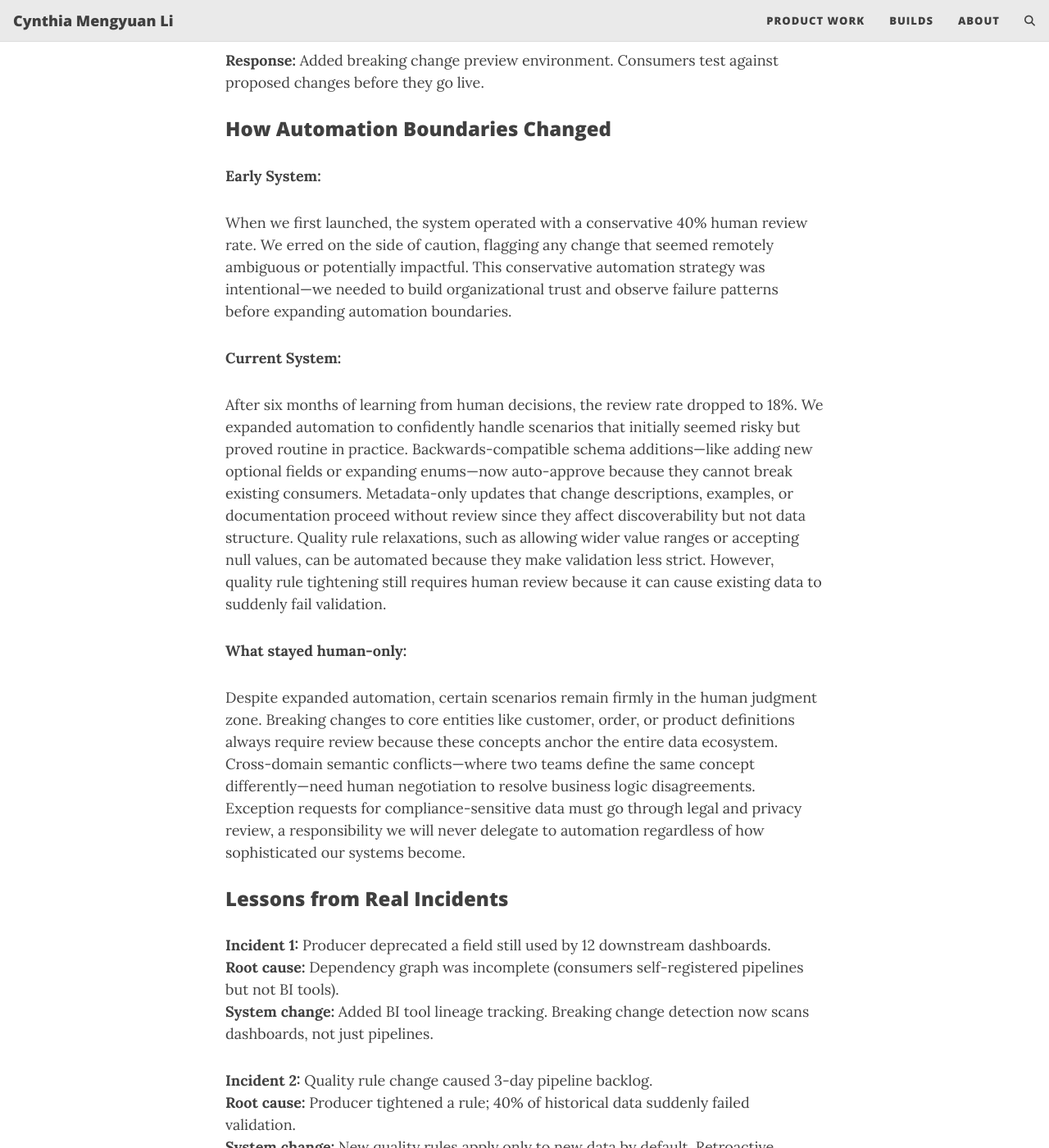
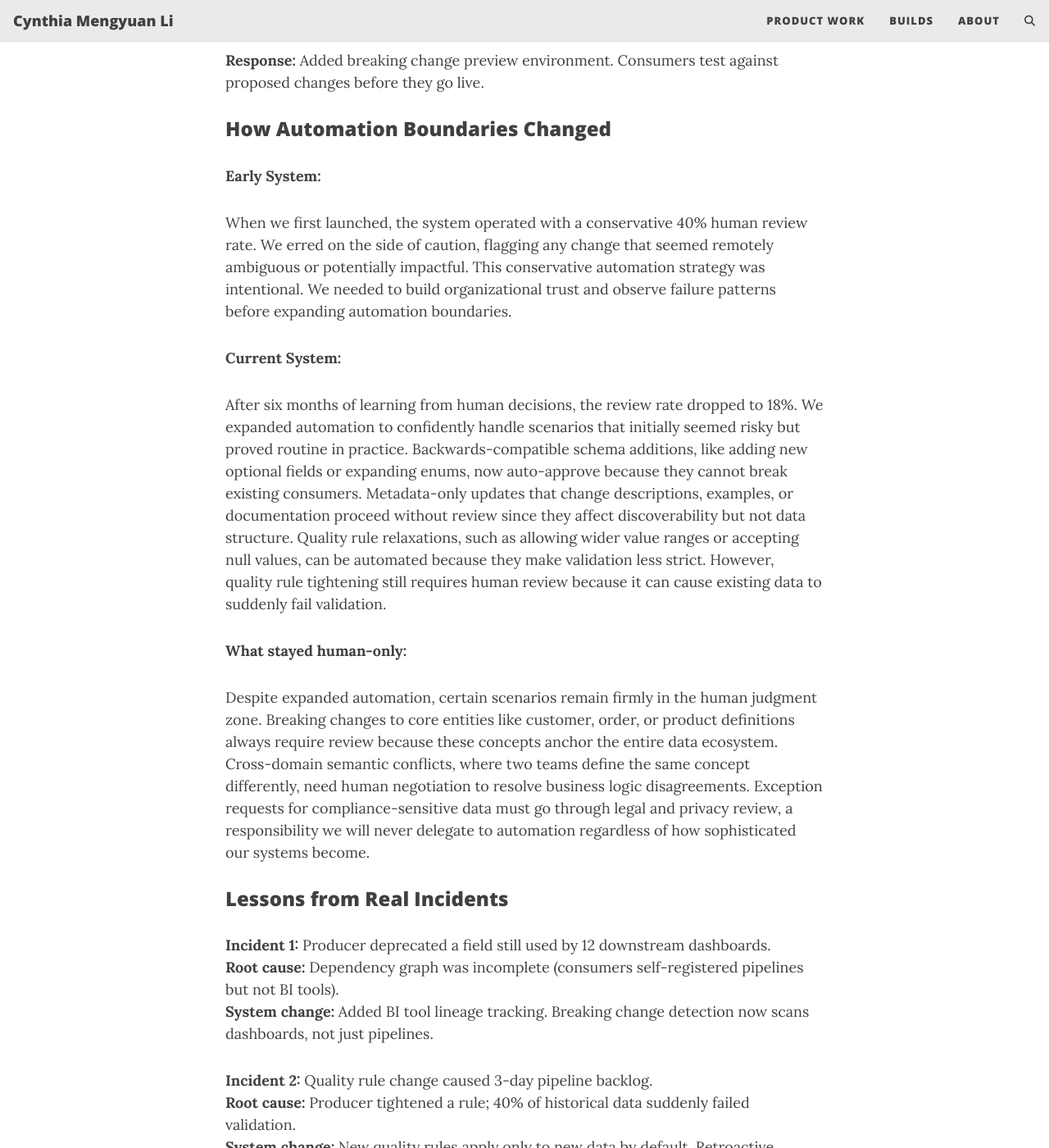
Before and after one commit to cynthialmy/cynthialmy.github.io, a Jekyll site: the page built from _posts/2024-06-11-contract-manager.md, in a window 1280 px wide and 1400 px high, scrolled down 10292 px. Shown: the whole window at 82% size. Built offline with Jekyll 4.4.1, drawn with Linux system fonts in a browser that asks for light colours; comment, search, counter and statistics services are not loaded; some of the changed text lies outside the part shown.

Commit message:
added more details

```diff
--- a/_posts/2024-06-11-contract-manager.md
+++ b/_posts/2024-06-11-contract-manager.md
@@ -14,7 +14,7 @@ At Volvo Cars, dozens of teams gained the ability to publish data products indep
 
 Cross-domain integrations broke without warning, leaving consumers scrambling to identify root causes. Schema drift caused downstream pipeline failures that took hours or days to debug. Data quality issues surfaced late in the process, creating expensive remediation work while pointing fingers at no one specifically responsible.
 
-The real problem wasn't technical—it was **unmanaged risk in a federated system** where autonomy and reliability were treated as opposing forces.
+The real problem wasn't technical. It was **unmanaged risk in a federated system** where autonomy and reliability were treated as opposing forces.
 
 **My approach:** I turned this ambiguous governance challenge into a controllable decision system by categorizing risk explicitly across multiple dimensions, designing clear validation boundaries that define where automation ends, and building human-in-the-loop gates at critical decision points where machine judgment alone would be insufficient.
 
@@ -64,7 +64,7 @@ This shifted conversations from compliance theater to risk-adjusted decision-mak
 
 ## 2. System Design Under Uncertainty
 
-The Data Contract Manager isn't a form builder—it's a **decision routing system** disguised as a UX layer.
+The Data Contract Manager isn't a form builder. It's a **decision routing system** disguised as a UX layer.
 
 ### Decision Flow Architecture
 
@@ -160,7 +160,7 @@ The most complex scenario arises when a contract change affects more than five d
 - False positive rate: 12% → 3%
 - Zero undetected breaking changes in production
 
-**Key Insight:** The system doesn't just validate contracts—it **learns organizational boundaries** through human signals.
+**Key Insight:** The system doesn't just validate contracts. It **learns organizational boundaries** through human signals.
 
 ### Why This Matters
 
@@ -202,7 +202,7 @@ Every design is a series of deliberate "no" decisions. Here are mine.
 
 ### What This Reveals
 
-Seniority isn't knowing all the answers—it's **knowing which problems to defer**.
+Seniority isn't knowing all the answers. It's **knowing which problems to defer**.
 
 ---
 
@@ -243,15 +243,15 @@ The system that exists today is not the system we launched.
 
 **Early System:**
 
-When we first launched, the system operated with a conservative 40% human review rate. We erred on the side of caution, flagging any change that seemed remotely ambiguous or potentially impactful. This conservative automation strategy was intentional—we needed to build organizational trust and observe failure patterns before expanding automation boundaries.
+When we first launched, the system operated with a conservative 40% human review rate. We erred on the side of caution, flagging any change that seemed remotely ambiguous or potentially impactful. This conservative automation strategy was intentional. We needed to build organizational trust and observe failure patterns before expanding automation boundaries.
 
 **Current System:**
 
-After six months of learning from human decisions, the review rate dropped to 18%. We expanded automation to confidently handle scenarios that initially seemed risky but proved routine in practice. Backwards-compatible schema additions—like adding new optional fields or expanding enums—now auto-approve because they cannot break existing consumers. Metadata-only updates that change descriptions, examples, or documentation proceed without review since they affect discoverability but not data structure. Quality rule relaxations, such as allowing wider value ranges or accepting null values, can be automated because they make validation less strict. However, quality rule tightening still requires human review because it can cause existing data to suddenly fail validation.
+After six months of learning from human decisions, the review rate dropped to 18%. We expanded automation to confidently handle scenarios that initially seemed risky but proved routine in practice. Backwards-compatible schema additions, like adding new optional fields or expanding enums, now auto-approve because they cannot break existing consumers. Metadata-only updates that change descriptions, examples, or documentation proceed without review since they affect discoverability but not data structure. Quality rule relaxations, such as allowing wider value ranges or accepting null values, can be automated because they make validation less strict. However, quality rule tightening still requires human review because it can cause existing data to suddenly fail validation.
 
 **What stayed human-only:**
 
-Despite expanded automation, certain scenarios remain firmly in the human judgment zone. Breaking changes to core entities like customer, order, or product definitions always require review because these concepts anchor the entire data ecosystem. Cross-domain semantic conflicts—where two teams define the same concept differently—need human negotiation to resolve business logic disagreements. Exception requests for compliance-sensitive data must go through legal and privacy review, a responsibility we will never delegate to automation regardless of how sophisticated our systems become.
+Despite expanded automation, certain scenarios remain firmly in the human judgment zone. Breaking changes to core entities like customer, order, or product definitions always require review because these concepts anchor the entire data ecosystem. Cross-domain semantic conflicts, where two teams define the same concept differently, need human negotiation to resolve business logic disagreements. Exception requests for compliance-sensitive data must go through legal and privacy review, a responsibility we will never delegate to automation regardless of how sophisticated our systems become.
 
 ### Lessons from Real Incidents
 
@@ -279,7 +279,7 @@ It turns **"Is this change safe?"** into a risk classification.
 It turns **"Should we allow this?"** into a controllable system with known degradation paths.
 
 **The single narrative:**
-I took an ambiguous governance problem—how to enable autonomy without breaking trust—and built a decision system with clear boundaries, explicit trade-offs, and human judgment where it matters most.
+I took an ambiguous governance problem, how to enable autonomy without breaking trust, and built a decision system with clear boundaries, explicit trade-offs, and human judgment where it matters most.
 
 ---
 
```
Also changed, not shown: other parts of _posts/2024-06-11-contract-manager.md (+2 -2 lines), _posts/2025-01-17-ai-solution.md (+7 -7 lines), _posts/2025-01-24-snapsell.md (+20 -20 lines).
